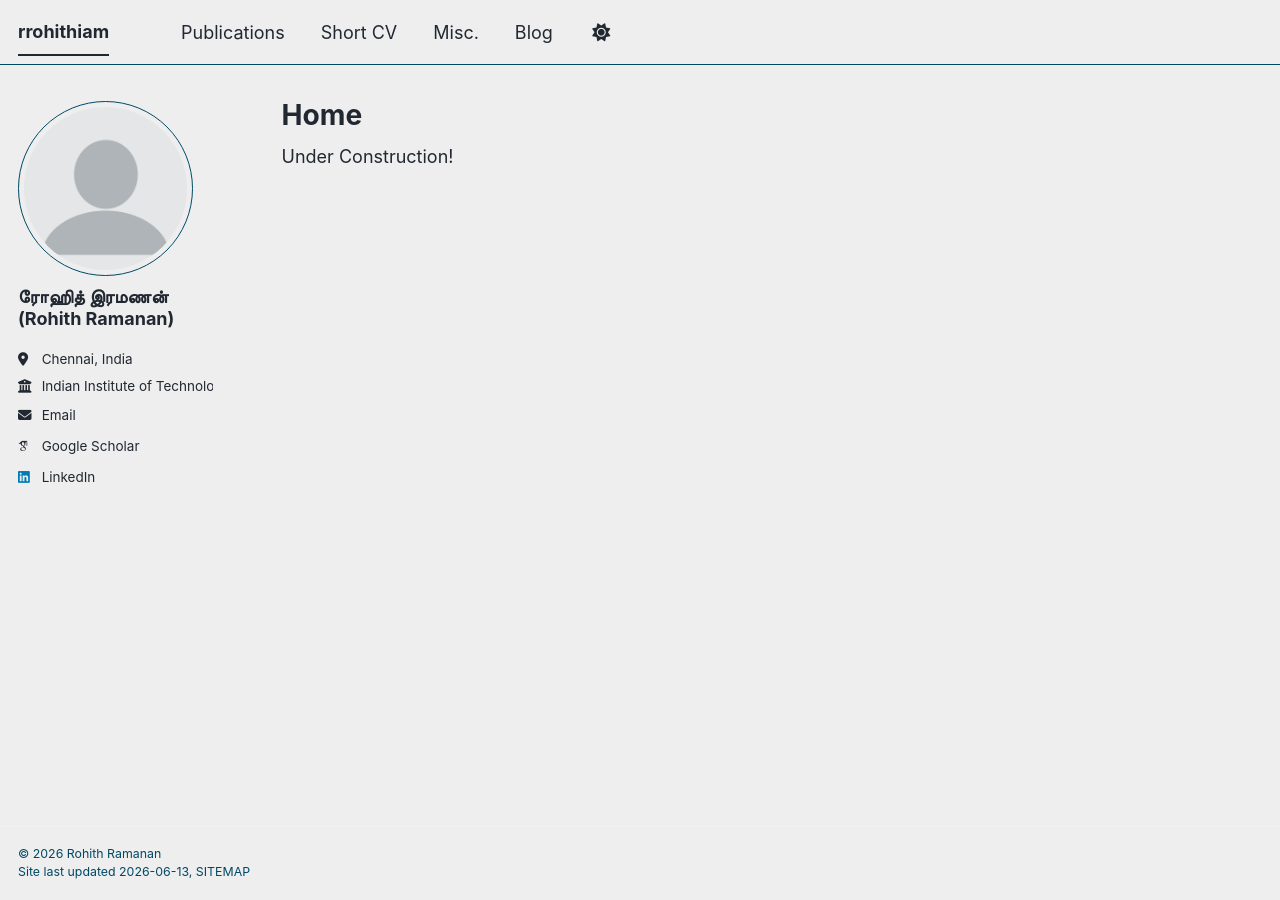
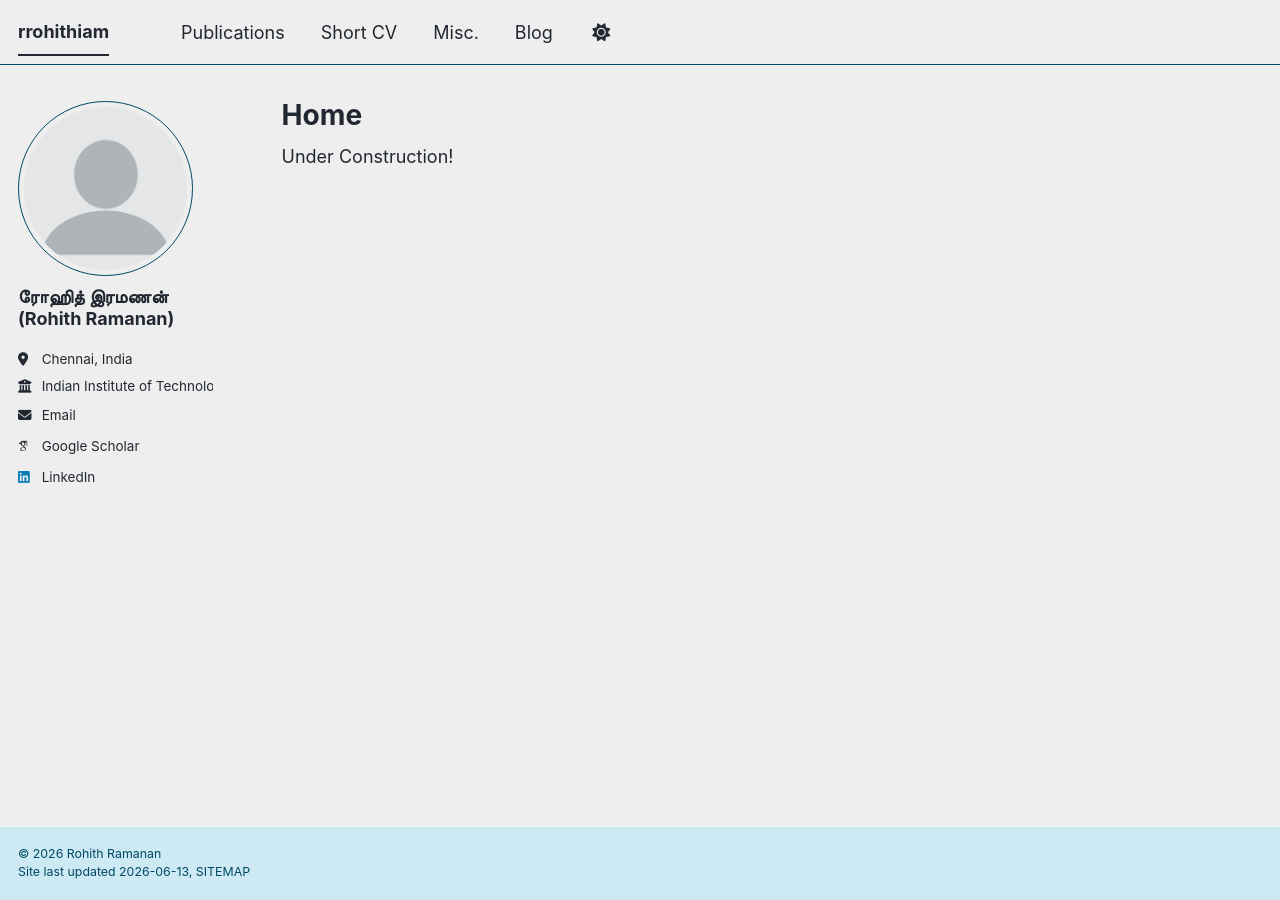
Before and after one commit to rrohithiam/rrohithiam.github.io, a Jekyll site: the page built from _pages/about.md, in a window 1280 px wide. Built offline with Jekyll 4.4.1, drawn with Linux system fonts in a browser that asks for light colours; some web fonts are replaced; a script bundle is joined from its source files by our own code; library files that are not in the unit come from our copies.

Commit message:
few modifications

```diff
--- a/_sass/theme/_air_light.scss
+++ b/_sass/theme/_air_light.scss
@@ -15,7 +15,7 @@ $text                       : #222831;
 $link                       : #393e46;
 $link-dark                  : mix(#000, $link, 25%);
 $link-light                 : mix(#fff, $link, 25%);
-$footer                     : $background;
+$footer                     : mix(#fff, $primary-color, 80%);
 
 /* Color codes used for the site */
 $danger-color               : #ee5f5b;
```
